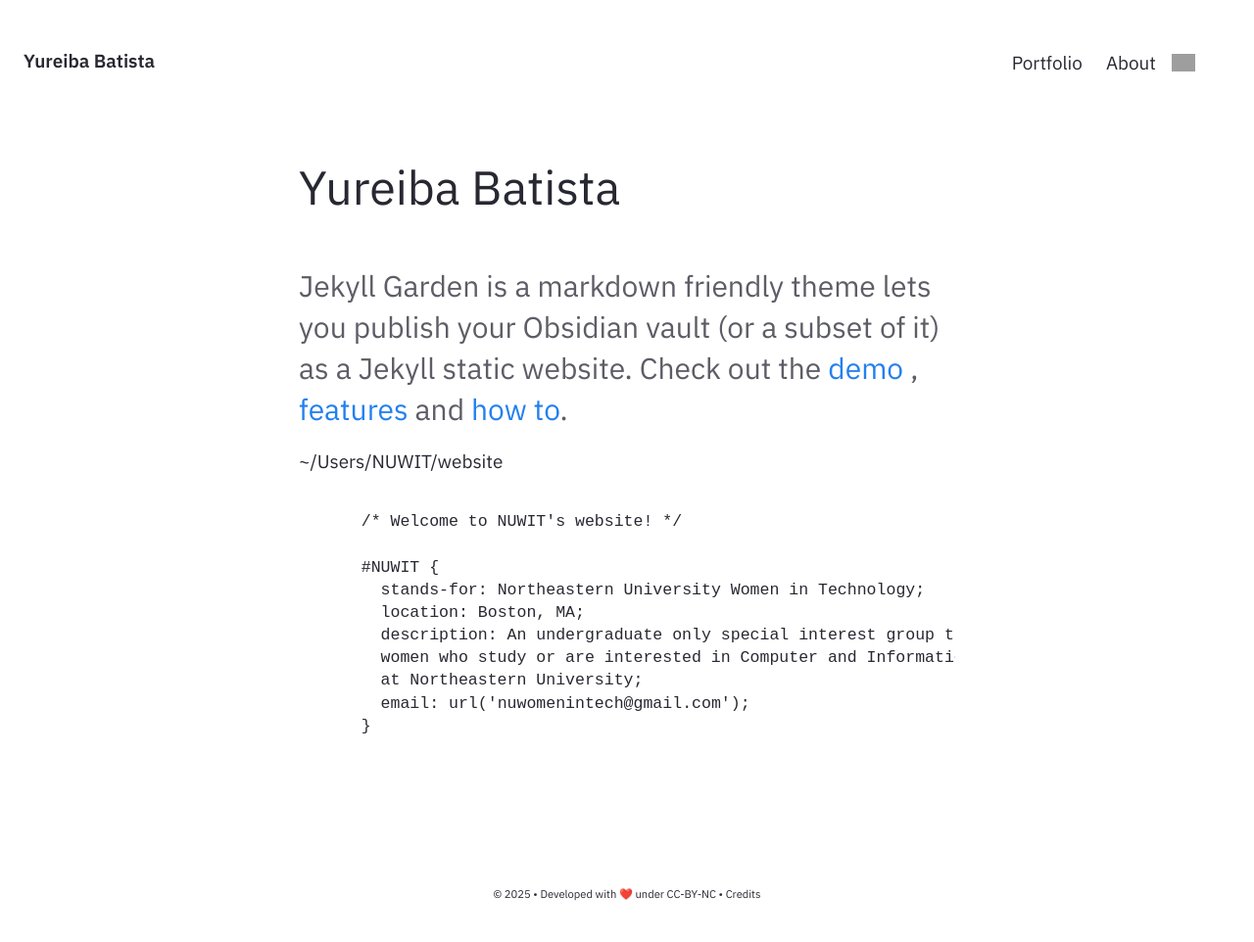
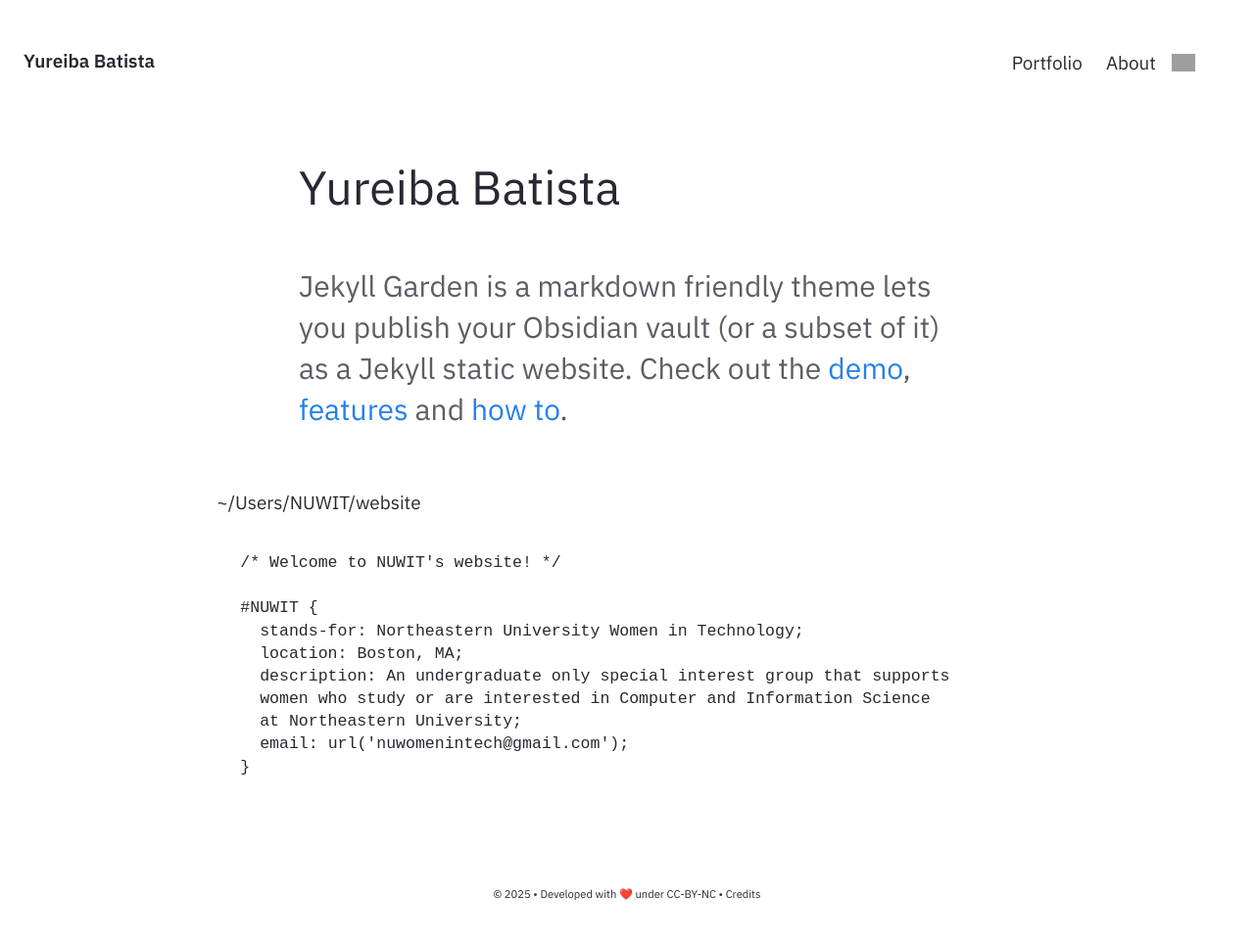
Before and after one commit to batistayureiba/batistayureiba.github.io, a Jekyll site: the page built from pages/index.md, in a window 1280 px wide. Shown: the whole page at 98% size. Built offline with Jekyll 4.4.1, drawn with Linux system fonts in a browser that asks for light colours; grey boxes are pictures that could not be loaded.

Commit message:
Update Homepage.html

```diff
--- a/_includes/Homepage.html
+++ b/_includes/Homepage.html
@@ -1,13 +1,19 @@
 <link rel="icon" href="/assets/yb.ico" type="image/x-icon">
 
 <div class="home-intro">
-    <div class="jumbo">{{site.heading}} </div>
-    <div class="home-sub-text"> <h3>
+  <div class="jumbo">{{site.heading}}</div>
+  <div class="home-sub-text">
+    <h3>
       Jekyll Garden is a markdown friendly theme lets you publish your Obsidian vault (or a subset of it) as a Jekyll static website.
-        Check out the <a href="{{'/notes' | relative_url}}"> demo </a>, <a href="{{'/post/features' | relative_url}}"> features </a> and
-        <a href="{{'/post/how-to' | relative_url}}"> how to</a>.</h3>
+      Check out the <a href="{{'/notes' | relative_url}}">demo</a>,
+      <a href="{{'/post/features' | relative_url}}">features</a> and
+      <a href="{{'/post/how-to' | relative_url}}">how to</a>.
+    </h3>
+  </div>
 </div>
 
+<!-- NUEVA SECCIÓN: terminal -->
+<div class="terminal-wrapper">
   <div class="intro">
     <div class="terminal">
       <div class="terminal-bar">
@@ -30,5 +36,4 @@
       </pre>
     </div>
   </div>
-
 </div>
```
Lines whose indentation alone changed are shown as unchanged.
